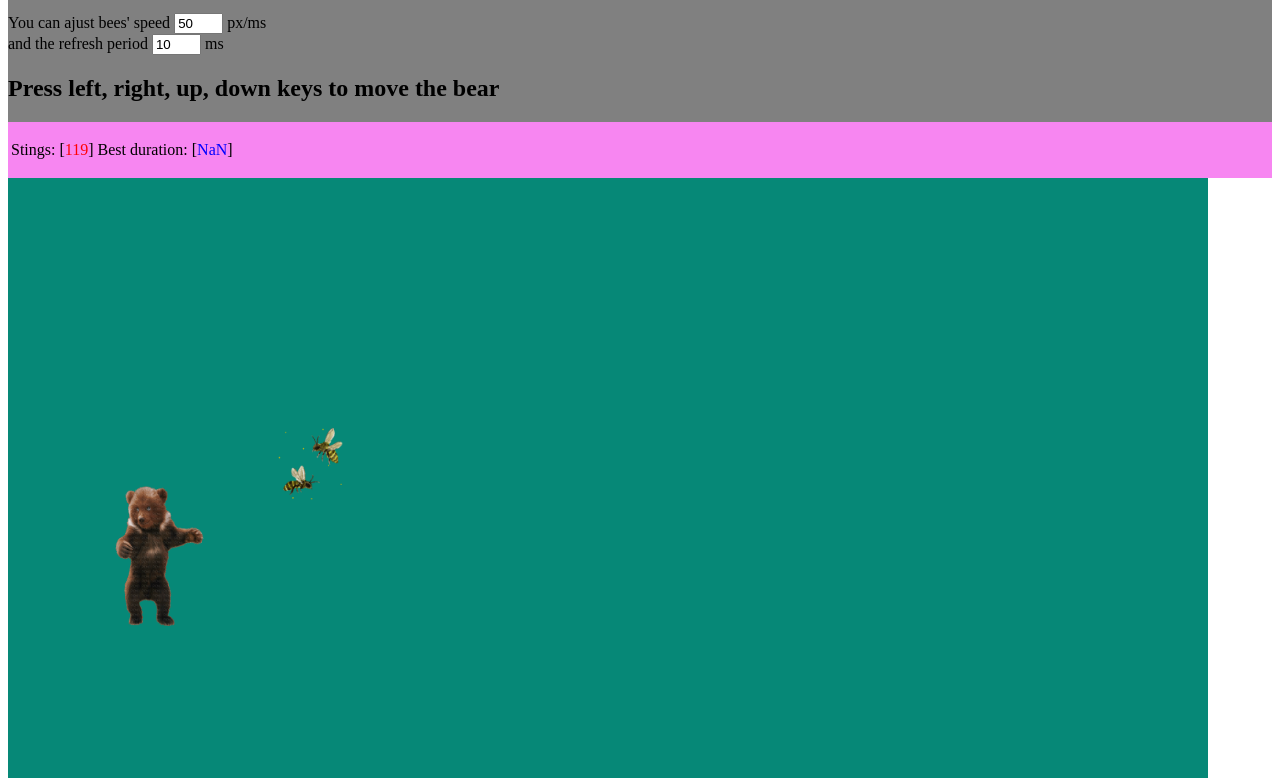
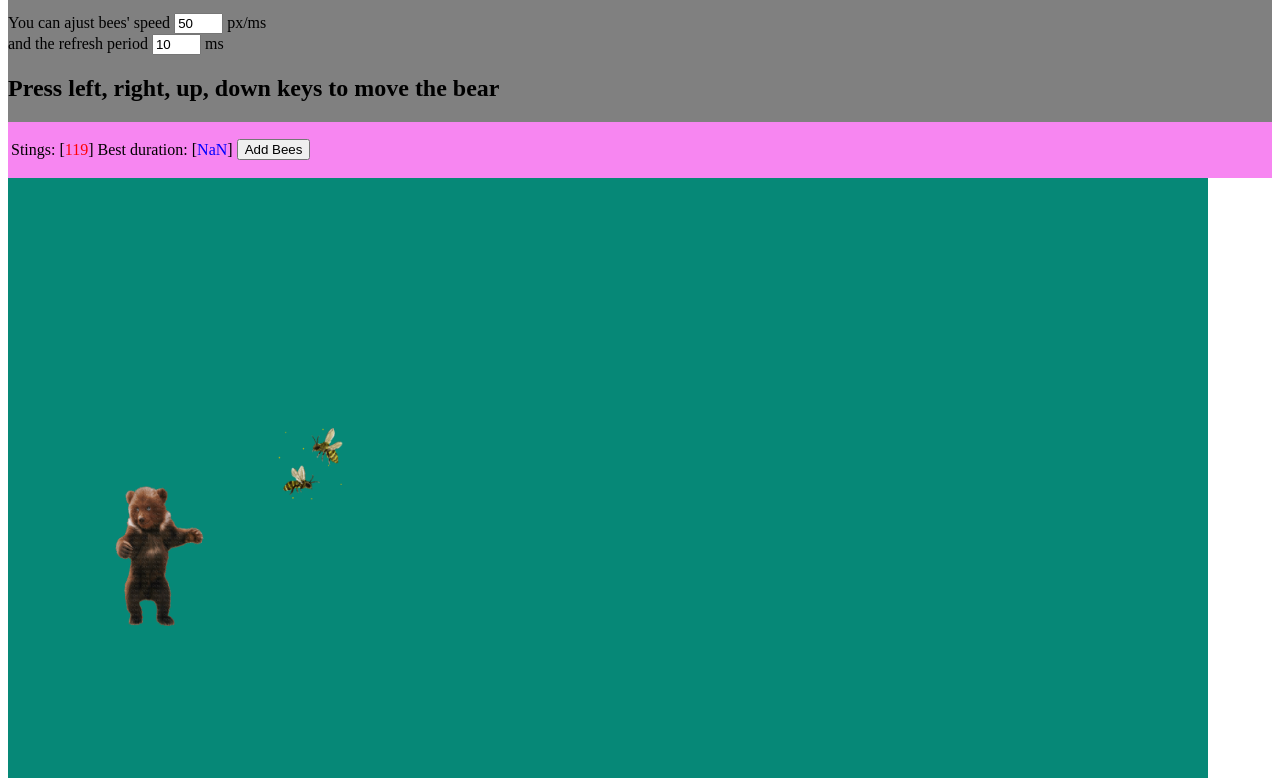
Before and after one commit to jamesm2002/lab2, a website: page index.html in a window 1280 px wide. Shown: the part 112-890 px from the top of the page. Drawn offline with Linux system fonts and the light colour scheme.

Commit message:
final submission

```diff
--- a/game.js
+++ b/game.js
@@ -132,6 +132,12 @@ function makeBees() {
   }
 }
 
+function addBees() {
+  var bee = new Bee();
+  bee.display();
+  bees.push(bee);
+}
+
 function createBeeImg(wNum) {
   //get dimension and position of board div
   let boardDiv = document.getElementById("board");
--- a/index.html
+++ b/index.html
@@ -28,6 +28,7 @@
                 <br> and the refresh period <input type="text" id="periodTimer" value="10" size="3"> ms </p>
             <h2>Press left, right, up, down keys to move the bear</h2>
 
+
         </div>
         <div id="scores">
             <table>
@@ -37,6 +38,9 @@
                     </td>
                     <td>
                         <p>Best duration: [<span id="duration">?</span>]</p>
+                    </td>
+                    <td>
+                        <input id="Add Bees" type="button" value="Add Bees" onclick="addBees();" />
                     </td>
                 </tr>
             </table>
```
